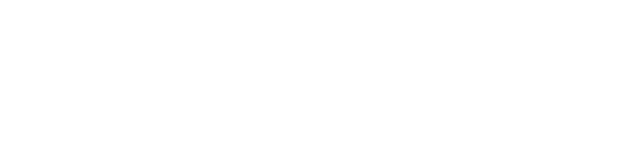
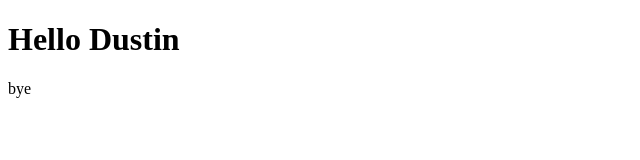
Before and after one commit to dustin520/dustin520.github.io, a plain HTML site: page index.html in a window 1280 px wide. Shown: the whole page, without its empty margins (0-640 px from the left). Drawn offline with Linux system fonts and the light colour scheme.

Commit message:
Test
Trial 2

```diff
--- a/index.html
+++ b/index.html
@@ -4,5 +4,7 @@
 </head>
 
 <body>
+	<h1>Hello Dustin</h1>
+	<p>bye</p>
 
 </body>
```
Also changed, not shown: style.css (added).
